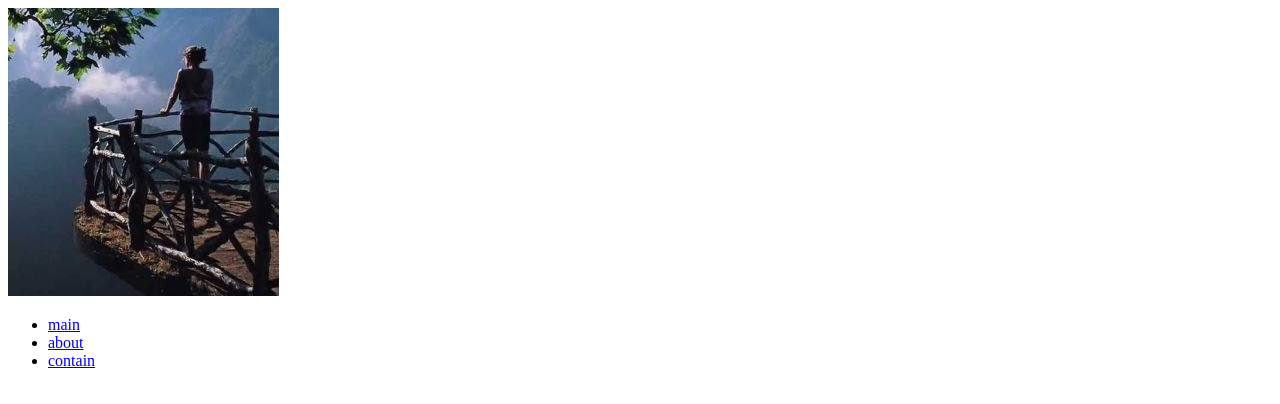
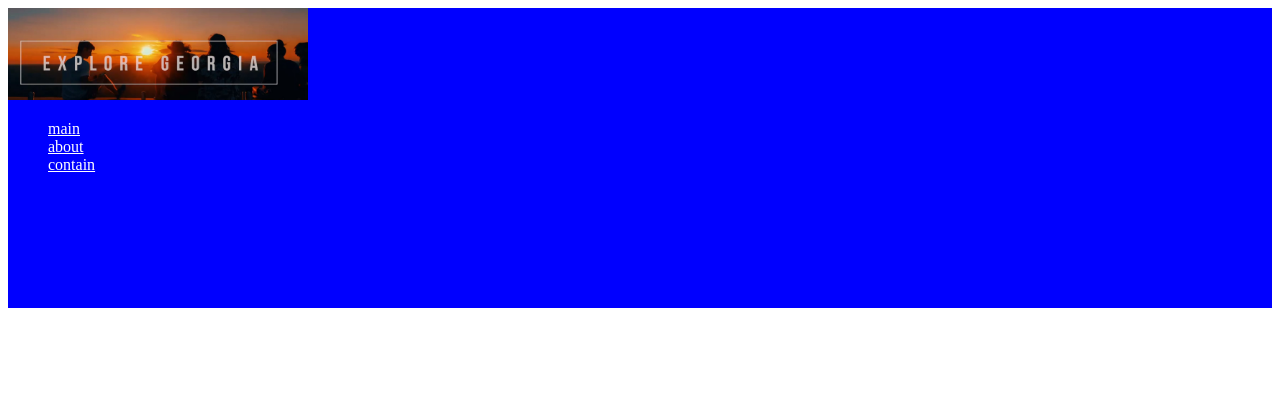
Before and after one commit to lukazibzibadze/lesson4, a plain HTML site: page index.html in a window 1280 px wide. Drawn offline with Linux system fonts and the light colour scheme.

Commit message:
css included .logo updated
logo updated css on

```diff
--- a/index.html
+++ b/index.html
@@ -5,11 +5,12 @@
 	       <title>
 	       	lesson4
 	       </title>
+            <link rel="stylesheet" type="text/css" href="style.css">
      </head>
      <body>
            <header>
            	   <a href="#">
-           	   	  <img src="photo/2.jpg" alt="logo" />
+           	   	  <img class="logo" src="photo/logo1.jpg" alt="logo" />
                   </a>
                   <nav>
                     <ul>
--- /dev/null
+++ b/style.css
@@ -0,0 +1,16 @@
+a{
+	text text-decoration: none;
+}
+ul{
+	list-style: none;
+}
+.logo{
+	width: 300px;
+}
+header{
+	background-color:blue ;
+	height: 300px;
+}
+header a{
+	color: white;
+}
```
